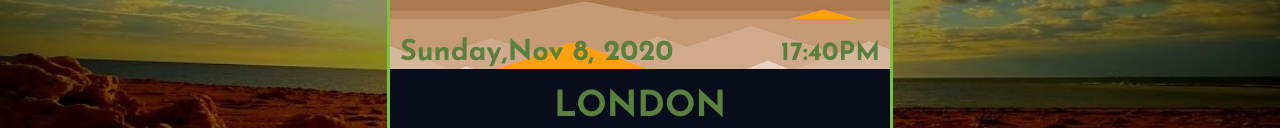
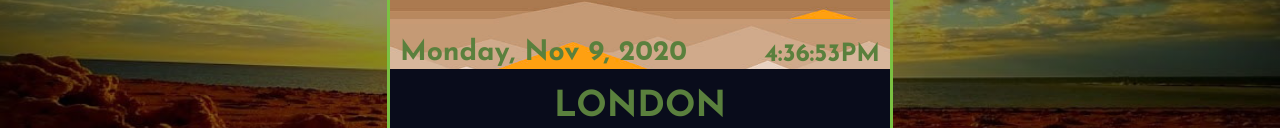
Before and after one commit to Dmytro1991ua/Weather_App, a plain HTML site: page index.html in a window 1280 px wide. Shown: the part 385-513 px from the top of the page. Drawn offline with Linux system fonts and the light colour scheme.

Commit message:
added functionality to display the current time and date

```diff
--- a/css/main.css
+++ b/css/main.css
@@ -105,7 +105,7 @@ body {
     width: 30rem;
 }
 
-@media (min-width: 33em) {
+@media (min-width: 25em) {
     .weather-app__body {
         width: 40rem;
     }
@@ -136,7 +136,7 @@ body {
     border-top-right-radius: 1.5rem;
 }
 
-@media (min-width: 33em) {
+@media (min-width: 25em) {
     .weather-app__img {
         height: 24rem;
     }
@@ -152,7 +152,7 @@ body {
     position: absolute;
     bottom: .2rem;
     left: 1rem;
-    font-size: calc(18px + 18 * ((100vw - 320px) / (1920 - 320)));
+    font-size: calc(18px + 17 * ((100vw - 320px) / (1920 - 320)));
     font-weight: 700;
 }
 
@@ -160,7 +160,7 @@ body {
     position: absolute;
     bottom: .2rem;
     right: 1rem;
-    font-size: calc(16px + 17 * ((100vw - 320px) / (1920 - 320)));
+    font-size: calc(16px + 15 * ((100vw - 320px) / (1920 - 320)));
     font-weight: 700;
 }
 
--- a/index.html
+++ b/index.html
@@ -37,8 +37,8 @@
                   <div class="weather-app__img-box">
                      <img src="images/app-img/day.jpg" alt="day image" class="weather-app__img">
                   </div>
-                  <span class="weather-app__date">Sunday,Nov 8, 2020</span>
-                  <time class="weather-app__time">17:40PM</time>
+                  <span class="weather-app__date"></span>
+                  <time class="weather-app__time"></time>
                   <form class="weather-app__search-input">
                      <div class="weather-app__search-input-box">
                         <input type="text" class="weather-app__city-search" id="city" placeholder="Enter your city">
--- a/js/main.js
+++ b/js/main.js
@@ -0,0 +1,53 @@
+
+const runScript = () => {
+   "use strict";
+
+   // add zero to munites and seconds when needed
+   const addZero = (num) => {
+      return (parseInt(num, 10) < 10 ? "0" : "") + num;
+   };
+
+   // display curent date as a string on the screen
+   const displayCurrentDate = () => {
+      const date = document.querySelector(".weather-app__date");
+      const currentDay = new Date();
+
+      const options = {
+         weekday: 'long',
+         year: "numeric",
+         month: 'short',
+         day: 'numeric',
+      };
+
+      date.textContent = currentDay.toLocaleDateString('en-US', options);
+   };
+
+   // display curent time
+   const displayCurrentTime = () => {
+      let today = new Date(),
+         hour = today.getHours(),
+         minute = today.getMinutes(),
+         second = today.getSeconds();
+
+      const time = document.querySelector(".weather-app__time");
+      const showAmPm = true;
+
+      const amPm = hour >= 12 ? "PM" : "AM"; // figure out either PM or AM
+
+      hour = hour % 12 || hour; //get a 12 hour format
+
+      time.innerHTML = `${hour}<span>:</span>${addZero(minute)}<span>:</span>${addZero(second)}${showAmPm ? amPm : ""}` // update UI
+
+      setTimeout(displayCurrentTime, 1000);
+   };
+
+   //call functions
+   displayCurrentDate();
+   displayCurrentTime();
+};
+
+if (document.readyState === "loading") {
+   document.addEventListener("DOMContentLoaded", runScript);
+} else {
+   runScript();
+}
```
